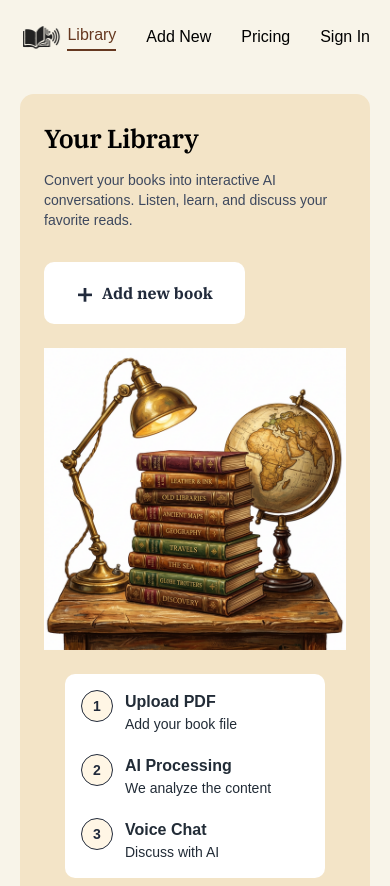
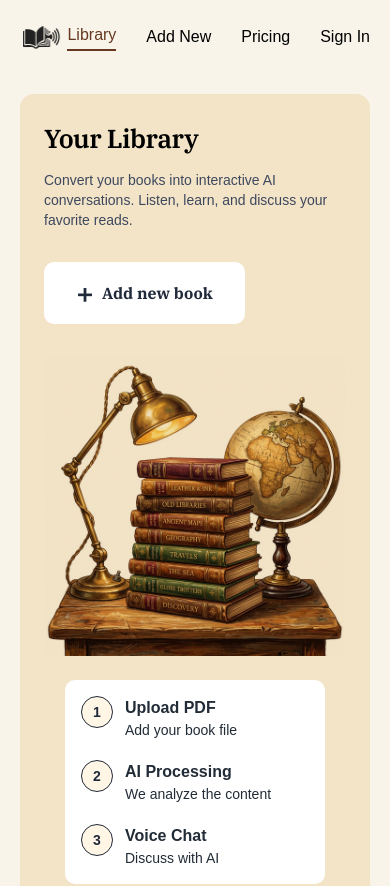
Before and after one commit to YousifMHelal/bookified, a Next.js app: page / in a window 390 px wide. Shown: the top 886 px of the page. Built offline with nearby package versions, Linux system fonts and the light colour scheme; no server answers; a web font is replaced by a local one.

Commit message:
Fix coderabbitai suggestions

```diff
--- a/components/HeroSection.tsx
+++ b/components/HeroSection.tsx
@@ -17,21 +17,31 @@ function HeroSection() {
 
           <Link
             href="/books/new"
-              className="library-cta-primary mt-8 w-fit! px-8! py-4!"
-            >
+            className="library-cta-primary mt-8 w-fit! px-8! py-4!">
             <span className="text-[30px] leading-none">+</span>
             <span>Add new book</span>
           </Link>
         </div>
 
-          <div className="flex justify-center lg:justify-end">
+        {/* Center Part - Desktop */}
+        <div className="library-hero-illustration-desktop">
           <Image
             src="/assets/hero-illustration.png"
-              alt="Vintage books and globe"
-              width={520}
-              height={320}
-              priority
-              className="h-auto w-full max-w-135 object-contain"
+            alt="Vintage books and a globe"
+            width={350}
+            height={350}
+            className="object-contain mix-blend-multiply"
+          />
+        </div>
+
+        {/* Center Part - Mobile (Hidden on Desktop) */}
+        <div className="library-hero-illustration">
+          <Image
+            src="/assets/hero-illustration.png"
+            alt="Vintage books and a globe"
+            width={300}
+            height={300}
+            className="object-contain mix-blend-multiply"
           />
         </div>
 
@@ -49,7 +59,9 @@ function HeroSection() {
               <span className="library-step-number">2</span>
               <div>
                 <p className="library-step-title">AI Processing</p>
-                  <p className="library-step-description">We analyze the content</p>
+                <p className="library-step-description">
+                  We analyze the content
+                </p>
               </div>
             </li>
 
@@ -64,7 +76,7 @@ function HeroSection() {
         </div>
       </div>
     </section>
-  )
+  );
 }
 
 export default HeroSection
--- a/database/models/book.model.ts
+++ b/database/models/book.model.ts
@@ -9,7 +9,7 @@ const BookSchema = new Schema<IBook>({
   persona: { type: String },
   fileURL: { type: String, required: true },
   fileBlobKey: { type: String, required: true },
-  coverURL: { type: String },
+  coverURL: { type: String, required: true },
   coverBlobKey: { type: String },
   fileSize: { type: Number, required: true },
   totalSegments: { type: Number, default: 0 },
```
Lines whose indentation alone changed are shown as unchanged.
